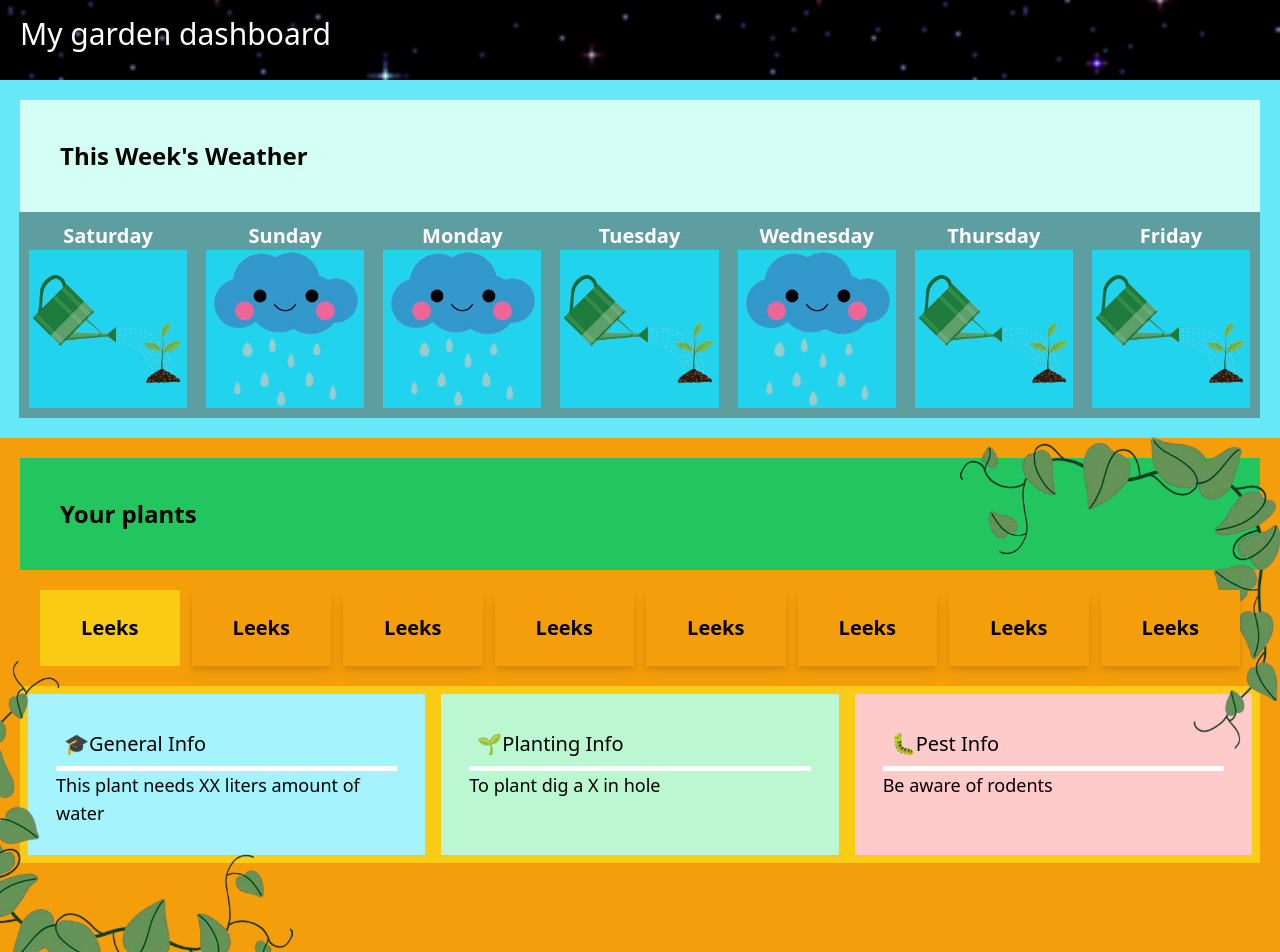
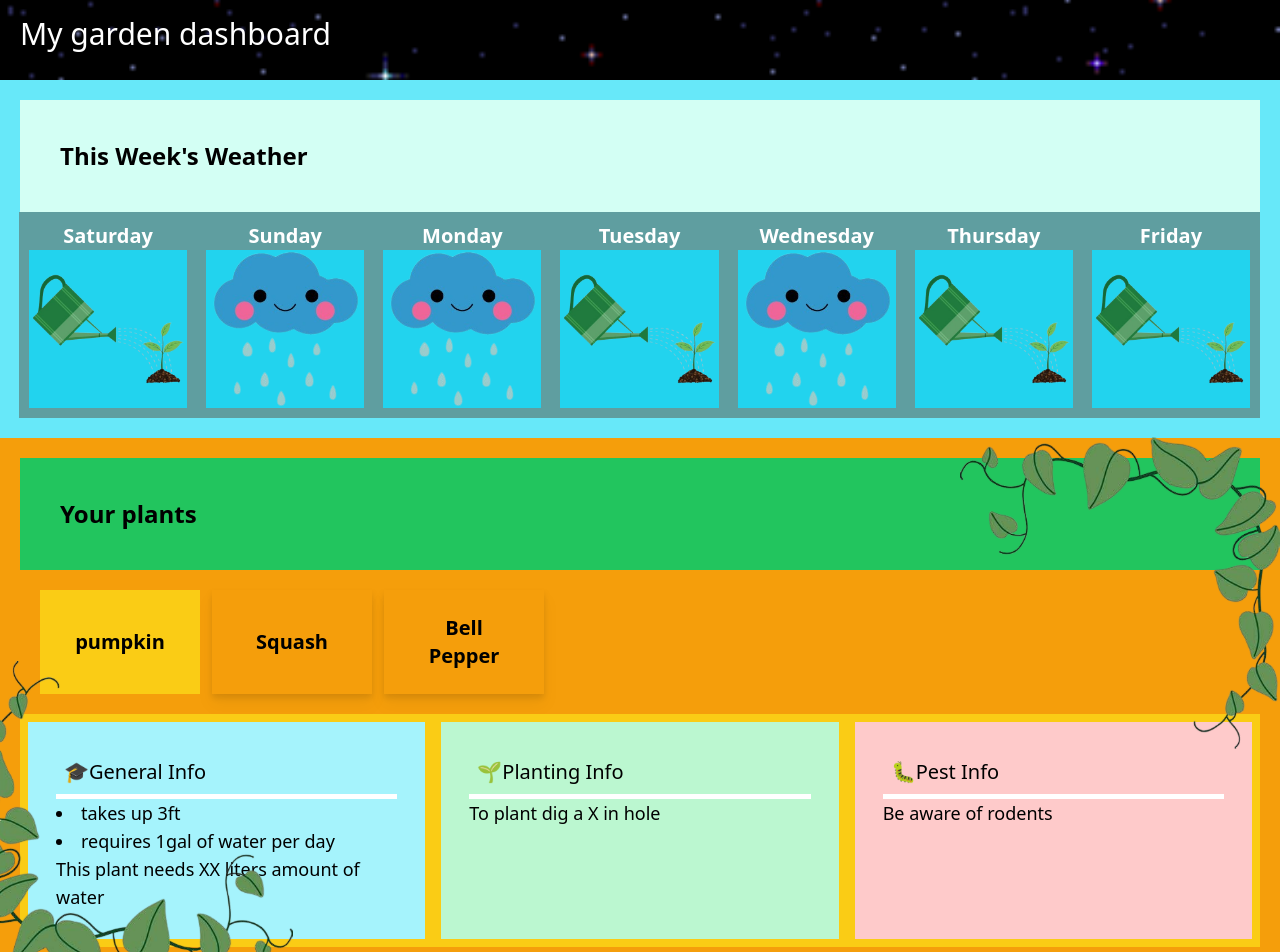
Before and after one commit to Ajknight121/Sparkhacks-Domination-Squad, a React (Vite) app in the folder my-first-garden/: page / in a window 1280 px wide. Shown: the top 952 px of the page. Built offline with nearby package versions, Linux system fonts and the light colour scheme.

Commit message:
template of plants

```diff
--- a/my-first-garden/src/App.jsx
+++ b/my-first-garden/src/App.jsx
@@ -2,16 +2,34 @@ import { useState } from "react";
 import spaceBackground from "./images/space-background.gif";
 import rainImg from "./images/rainhappy-blue.png";
 import wateringCanImg from "./images/clip-art-watering-can.png";
-import cornerVine from "./images/vines-corner.png"
+import cornerVine from "./images/vines-corner.png";
 import WeatherDay from "./components/weatherDay";
 import "./App.css";
 import PlantOption from "./components/PlantOption";
 
+const plants = [
+  {
+    plantName: "pumpkin",
+    info:["takes up 3ft", "requires 1gal of water per day"],
+    pests: ["caterpillers", "Rodents"],
+  },
+  {
+    plantName: "Squash",
+    info:["takes up 3ft", "requires 1gal of water per day"],
+    pests: ["caterpillers", "Rodents"],
+  },
+  {
+    plantName: "Bell Pepper",
+    info:["takes up 3ft", "requires 1gal of water per day"],
+    pests: ["caterpillers", "Rodents"],
+  },
+]
+
 function App() {
   const [rain, setRain] = useState(true);
-  const [selected, setSelected] = useState(false)
+  const [selected, setSelected] = useState(false);
 
-  const [selectedOption, setSelectedOption] = useState(null);
+  const [selectedOption, setSelectedOption] = useState(0);
 
   // Function to handle selection
   const handleSelect = (index) => {
@@ -45,52 +63,59 @@ function App() {
             <WeatherDay day="Wednesday" rain={true} />
             <WeatherDay day="Thursday" rain={false} />
             <WeatherDay day="Friday" rain={false} />
-
           </div>
         </div>
         <div className="my-plants bg-amber-500 h-2/3 relative">
-          <img src={cornerVine} className="absolute bottom-0 left-[-27px] overflow-hidden pointer-events-none" width={"25%"}/>
-          <img src={cornerVine} className="absolute top-0 right-0 transform rotate-180 pointer-events-none" width={"25%"}/>
+          <img
+            src={cornerVine}
+            className="absolute bottom-0 left-[-27px] overflow-hidden pointer-events-none"
+            width={"25%"}
+          />
+          <img
+            src={cornerVine}
+            className="absolute top-0 right-0 transform rotate-180 pointer-events-none"
+            width={"25%"}
+          />
 
           <div className="weather p-5">
             <h2 className="text-2xl font-bold p-10 bg-green-500">
               Your plants
             </h2>
             <div className="plants flex flex-row gap-3 overflow-x-scroll p-5">
-            <PlantOption plantName={"Leeks"} selected={true}/>
-            <PlantOption plantName={"Leeks"} selected={false}/>
-            <PlantOption plantName={"Leeks"} selected={false}/>
-            <PlantOption plantName={"Leeks"} selected={false}/>
-            <PlantOption plantName={"Leeks"} selected={false}/>
-            <PlantOption plantName={"Leeks"} selected={false}/>
-            <PlantOption plantName={"Leeks"} selected={false}/>
-            <PlantOption plantName={"Leeks"} selected={false}/>
+              {plants.map((plant, index) => (
+                <PlantOption
+                  key={index}
+                  plantName={plant.plantName}
+                  selected={selectedOption === index}
+                  onClick={() => handleSelect(index)}
+                />
+              ))}
             </div>
             <div className="plant-detail bg-yellow-400 grid grid-flow-row grid-cols-3">
               <div className="general p-7 m-2 bg-cyan-200">
                 <h2 className="p-2 text-xl">🎓General Info</h2>
-              <hr/>
+                <hr />
                 <div className="general-content text-lg">
+                  {plants[selectedOption].info.map((text, index) => (
+                    <li key={index}>{text}</li>
+                  ))}
                   This plant needs XX liters amount of water
                 </div>
               </div>
               <div className="general p-7 m-2 bg-green-200">
                 <h2 className="p-2 text-xl">🌱Planting Info</h2>
-              <hr/>
+                <hr />
                 <div className="planting-content text-lg">
                   To plant dig a X in hole
                 </div>
               </div>
               <div className="general p-7 m-2 bg-red-200">
                 <h2 className="p-2 text-xl">🐛Pest Info</h2>
-              <hr/>
-              <div className="pest-content text-lg">
-                Be aware of rodents
+                <hr />
+                <div className="pest-content text-lg">Be aware of rodents</div>
               </div>
             </div>
           </div>
-        </div>
-
         </div>
       </div>
     </>
--- a/my-first-garden/src/components/PlantOption.jsx
+++ b/my-first-garden/src/components/PlantOption.jsx
@@ -1,9 +1,10 @@
 
-export default function PlantOption({index,plantName, selected}) {
+export default function PlantOption({index,plantName, selected, onClick}) {
 
     return (
-        <div className={`p-6 text-xl w-40 text-center font-bold ${selected ? "bg-yellow-400" : "bg-amber-500 drop-shadow-lg hover:bg-amber-400"}`}>
+        <button onClick={onClick} className={`p-6 text-xl w-40 text-center font-bold ${selected ? "bg-yellow-400" : "bg-amber-500 drop-shadow-lg hover:bg-amber-400"}`}>
             <h3>{plantName}</h3>
-        </div>
+        </button>
+
     )
 }
```
Lines whose indentation alone changed are shown as unchanged.
